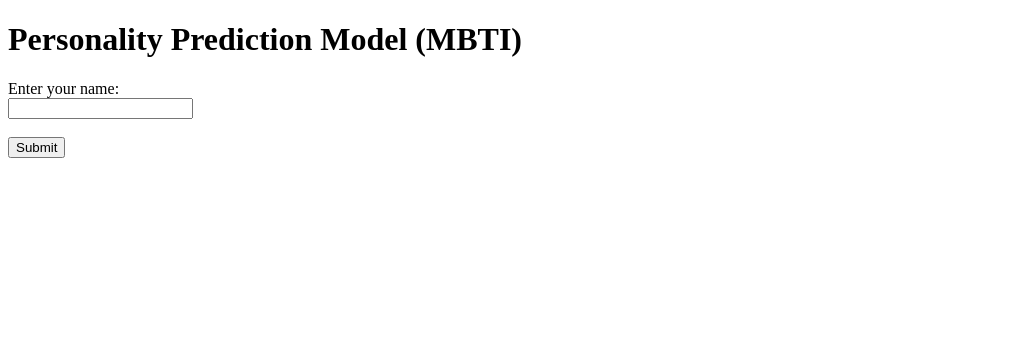
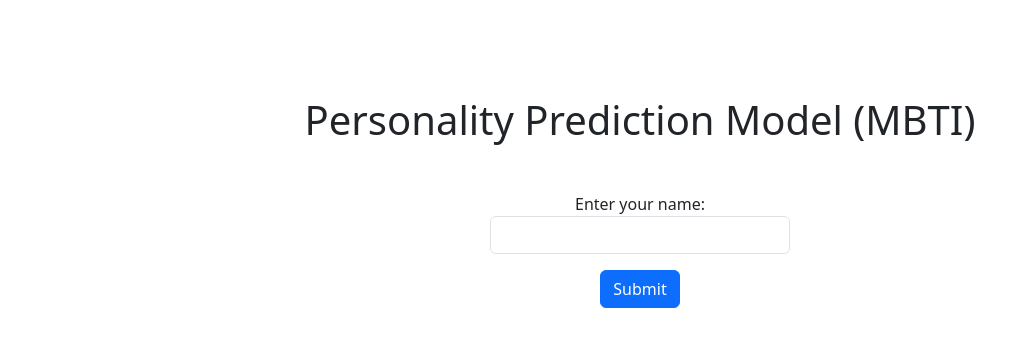
Before and after one commit to masnsa/mbti, a plain HTML site: page index.html in a window 1280 px wide. Shown: the whole page, without its empty margins (0-1029 px from the left). Drawn offline with nearby package versions, Linux system fonts and the light colour scheme.

Commit message:
Design Update

```diff
--- a/index.html
+++ b/index.html
@@ -2,16 +2,19 @@
 <html>
 <head>
   <title>Personality Prediction Model (MBTI)</title>
+  <link rel="stylesheet" href="https://cdn.jsdelivr.net/npm/bootstrap@5.3.2/dist/css/bootstrap.min.css" integrity="sha384-T3c6CoIi6uLrA9TneNEoa7RxnatzjcDSCmG1MXxSR1GAsXEV/Dwwykc2MPK8M2HN" crossorigin="anonymous">
 </head>
-<body>
-  <h1>Personality Prediction Model (MBTI)</h1>
+<body class="container-fluid text-center pt-5">
+  <h1 class="mt-5 mb-5">Personality Prediction Model (MBTI)</h1>
   <form id="mbtiForm">
-    <label for="username">Enter your name:</label><br>
-    <input type="text" id="username" name="username"><br><br>
-    <input type="submit" value="Submit">
+    <div class="form-group text-center m-auto" style="max-width:300px">
+      <label for="username">Enter your name:</label><br>
+      <input class="form-control" type="text" id="username" name="username">
+    </div>
+    <input class="btn btn-primary mt-3" type="submit" value="Submit">
   </form>
-  <div id="result"></div>
-
+  <p class="alert mt-3" id="result"></div>
+  <script src="https://cdn.jsdelivr.net/npm/bootstrap@5.3.2/dist/js/bootstrap.min.js"></script>
   <script src="script.js"></script>
 </body>
 </html>
--- a/script.js
+++ b/script.js
@@ -2,7 +2,6 @@ document.getElementById('mbtiForm').addEventListener('submit', async function(ev
   event.preventDefault(); // Prevent default form submission
 
   const username = document.getElementById('username').value;
-  debugger;
   try {
     const response = await fetch('./input.csv');
     const data = await response.text();
```
